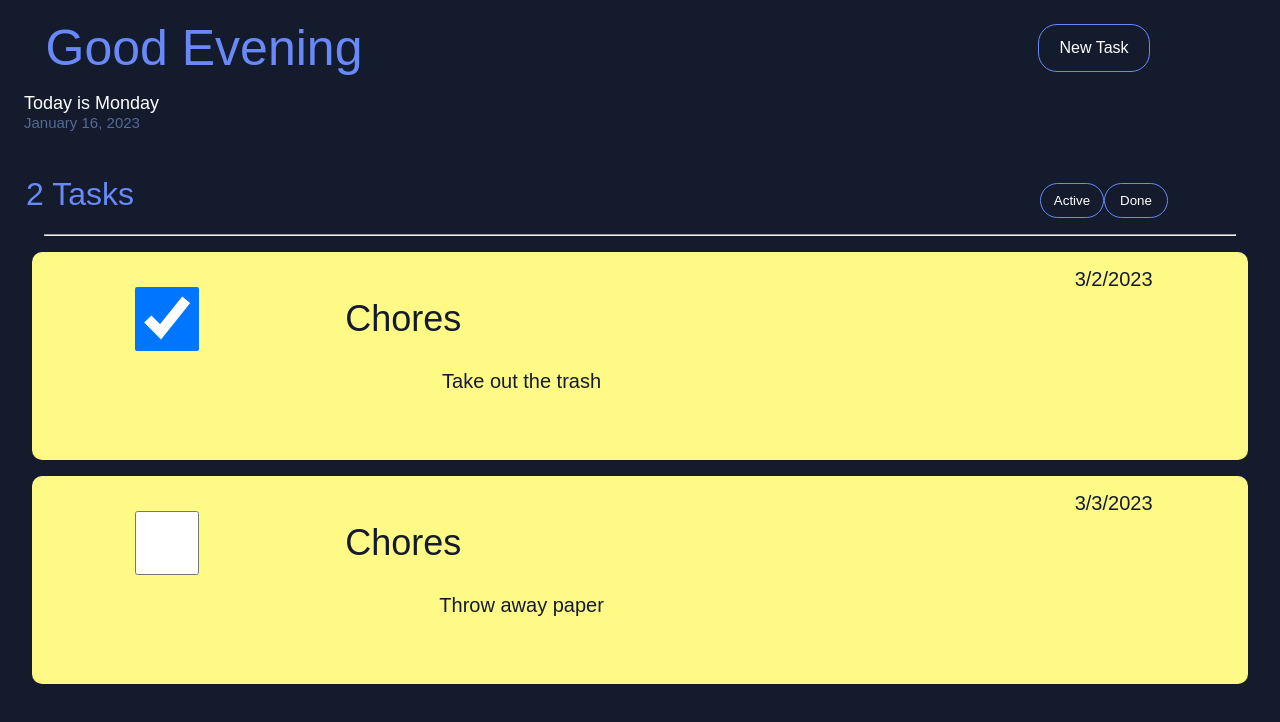
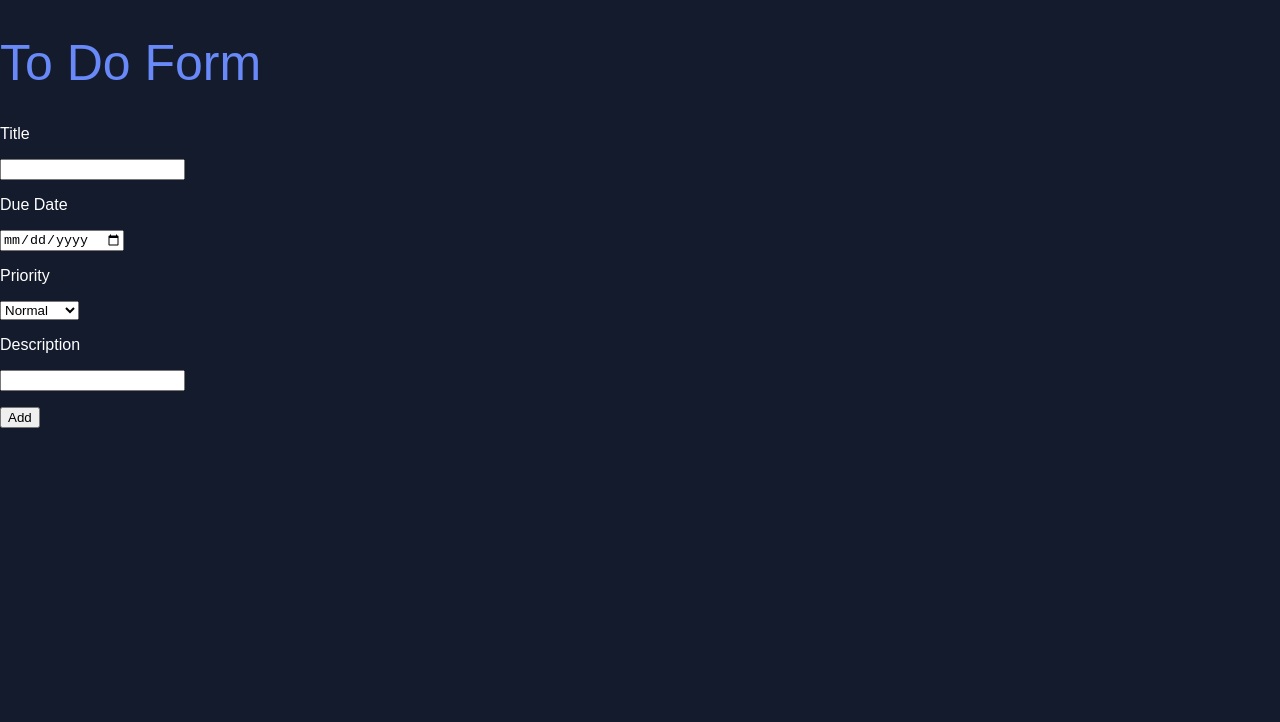
Before and after one commit to dilekbaykara/to-do-list, a React (Create React App) app: page / in a window 1280 px wide. Both pictures are taken after a click on the button "New Task". Shown: the top 722 px of the page. Built offline with nearby package versions, Linux system fonts and the light colour scheme; a web font is replaced by a local one.

Commit message:
added form to new task button, added todo item through local storage

```diff
--- a/src/App.tsx
+++ b/src/App.tsx
@@ -1,31 +1,29 @@
 import "./App.css";
-//import { useState } from "react";//
+import { useState, FormEvent, useEffect } from "react"; //
+import { stringify } from "querystring";
 // Time of day Greeting for User at top of page
 function Greeting() {
   let timeOfDay;
   const date = new Date();
   const hours = date.getHours();
 
-
   if (hours < 12) {
-    timeOfDay = 'Morning';
+    timeOfDay = "Morning";
   } else if (hours >= 12 && hours < 17) {
-    timeOfDay = 'Afternoon';
+    timeOfDay = "Afternoon";
   } else {
-    timeOfDay = 'Evening';
+    timeOfDay = "Evening";
   }
 
-  return (
-    <h1>Good {timeOfDay}</h1>
-  )
-};
+  return <h1>Good {timeOfDay}</h1>;
+}
 
 interface ToDo {
   title: string;
   priority: "normal" | "important";
   description: string;
   checked: boolean;
-  duedate: Date;
+  duedate?: Date;
 }
 
 const myToDo1: ToDo = {
@@ -41,17 +39,23 @@ const myToDo2: ToDo = {
   description: "Throw away paper",
   duedate: new Date(2023, 1, 31),
   priority: "normal",
-  title: "Chores",
+  title: "To Do",
 };
 
 function ToDoItem(props: { toDo: ToDo }) {
   return (
-    <div className ="to-do-item">
-      <input type="checkbox" className="checkbox" checked={props.toDo.checked} />
+    <div className="to-do-item">
+      <input
+        type="checkbox"
+        className="checkbox"
+        checked={props.toDo.checked}
+      />
       <h2 className="to-do-title">{props.toDo.title}</h2>
       <span className="description">{props.toDo.description}</span>
       <br />
-      <span className="to-do-date">{props.toDo.duedate.toLocaleDateString()}</span>
+      <span className="to-do-date">
+        {/* {props.toDo.duedate.toLocaleDateString()} */}
+      </span>
     </div>
   );
 }
@@ -69,30 +73,114 @@ function ToDoItem(props: { toDo: ToDo }) {
   );
 }**/
 
+const initialTodosString = localStorage.getItem('toDoList')
+
+const initialTodos = initialTodosString
+ ? JSON.parse(initialTodosString)
+ : [myToDo1, myToDo2]
+
 function App(): JSX.Element {
+  const [toDos, setToDos] = useState(initialTodos);
+  const [addingToDo, setAddingToDo] = useState(false);
+
+  useEffect(function () {
+    localStorage.setItem('toDoList', JSON.stringify(toDos))
+  }, [ toDos ])
+
+  function newTask() {
+    setAddingToDo(true);
+  }
+
+  function handleFormSubmit(event: FormEvent<HTMLFormElement>) {
+    event.preventDefault();
+    const data = Object.fromEntries(
+      new FormData(event.target as HTMLFormElement)
+    );
+    setToDos([
+      ...toDos,
+      {
+        title: data.Title as string,
+        priority: data.Priority as "normal" | "important",
+        description: data.Description as string,
+        checked: false,
+      },
+    ]);
+    setAddingToDo(false)
+  }
+
+  if (addingToDo) {
+    return (
+      <div>
+        <form onSubmit={handleFormSubmit}>
+          <h1>To Do Form </h1>
+          <p>
+            <label>Title</label>
+          </p>
+          <p>
+            <input name="Title" />
+          </p>
+          <p>
+            <label>Due Date</label>
+          </p>
+          <p>
+            <input name="Date" type="date" />
+          </p>
+          <p>
+            <label>Priority</label>
+          </p>
+          <p>
+            <select name="Priority">
+              <option>Important</option>
+              <option selected>Normal</option>
+            </select>
+          </p>
+          <p>
+            <label>Description</label>
+          </p>
+          <p>
+            <input name="Description" />
+          </p>
+          <p>
+            <input type="submit" value="Add" />
+          </p>
+        </form>
+      </div>
+    );
+  }
   return (
     <div className="App">
       <div className="greeting-container">
-      <div className="greeting"><Greeting/></div>
-      <button className="task-button">New Task</button>
+        <div className="greeting">
+          <Greeting />
+        </div>
+        <button className="task-button" onClick={newTask}>
+          New Task
+        </button>
         <div className="date-container">
-      Today is {new Date().toLocaleString("en-US", { weekday: 'long'})}
-      <br/>
+          Today is {new Date().toLocaleString("en-US", { weekday: "long" })}
+          <br />
           <div className="current-date">
-      {new Date().toLocaleString("en-US", { month: "long", day: '2-digit'})}, {new Date().getFullYear()}
+            {new Date().toLocaleString("en-US", {
+              month: "long",
+              day: "2-digit",
+            })}
+            , {new Date().getFullYear()}
           </div>
         </div>
       </div>
       <div className="task-container">
-      <div className="task-counter">2 Tasks</div>
+        <div className="task-counter">{toDos.length} {toDos.length === 1 ? "Task" : "Tasks"}</div>
         <div className="status-container">
           <button>Active</button>
           <button>Done</button>
         </div>
       </div>
-      <hr/>
-      <ToDoItem toDo={myToDo1} />
-      <ToDoItem toDo={myToDo2} />
+      <hr />
+      {/* <ToDoItem toDo={myToDo1} /> */}
+      {/* <ToDoItem toDo={myToDo2} /> */}
+      {toDos.map((toDoItem: ToDo) => (
+        <ToDoItem toDo={toDoItem} />
+      ))}
     </div>
   );
 }
--- a/src/index.css
+++ b/src/index.css
@@ -20,12 +20,13 @@ body {
 }
 
 .greeting{
-  grid-column: 1;
+  grid-column: 1 /span 4;
   grid-row: 1;
-  width: 22.5rem;
+  text-align: left;
 }
 
 .task-button{
+  justify-self: end;
   font-size: 1rem;
   grid-column: 5;
   grid-row: 1;
@@ -36,7 +37,7 @@ body {
 
 .date-container {
   display: flex;
-  grid-column: 1;
+  grid-column: 1 /span 4;
   grid-row: 2;
   flex-direction: column;
   align-items: flex-start;
```
Lines whose indentation alone changed are shown as unchanged.
